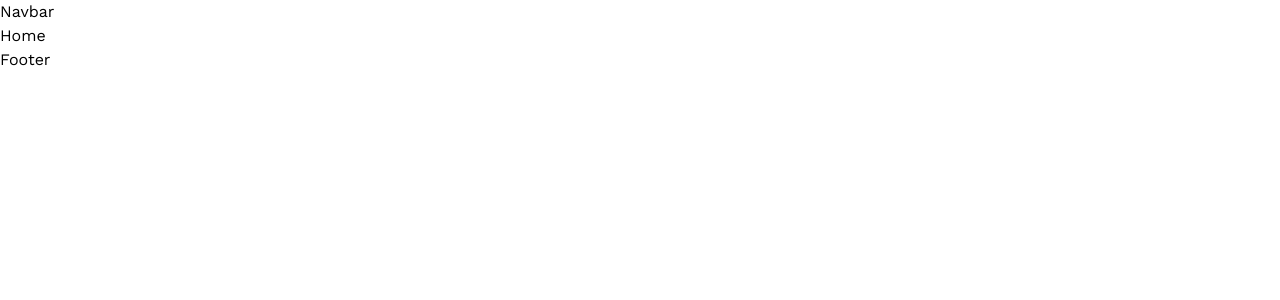
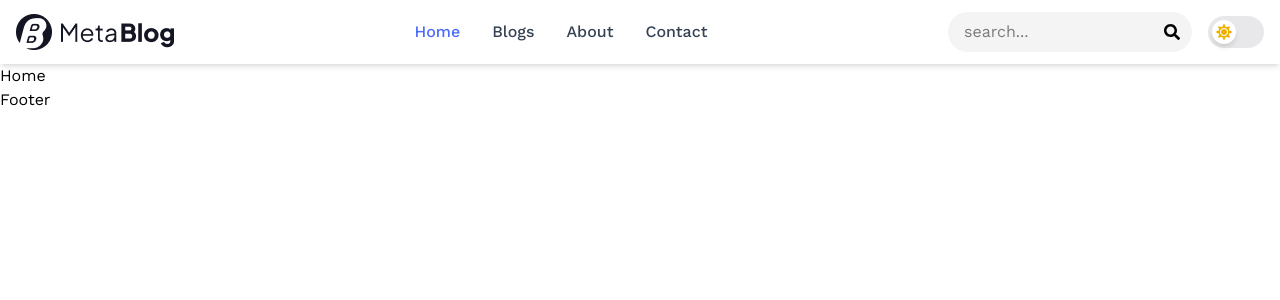
Before and after one commit to Githubshakil/meta-blog-application, a React (Vite) app in the folder frontend/: page / in a window 1280 px wide. Shown: the top 300 px of the page. Built offline with nearby package versions, Linux system fonts and the light colour scheme.

Commit message:
update
create navbar

```diff
--- a/frontend/package.json
+++ b/frontend/package.json
@@ -13,6 +13,7 @@
     "@tailwindcss/vite": "^4.1.18",
     "react": "^19.2.0",
     "react-dom": "^19.2.0",
+    "react-icons": "^5.5.0",
     "react-router": "^7.13.0",
     "tailwindcss": "^4.1.18"
   },
--- a/frontend/src/App.jsx
+++ b/frontend/src/App.jsx
@@ -3,11 +3,14 @@ import { useState } from "react";
 import "./App.css";
 
 import { Outlet } from "react-router";
+import Navbar from "./components/Navbar";
 
 function App() {
   return (
     <>
-    <nav>Navbar</nav>
+    <div>
+      <Navbar />
+    </div>
       <Outlet />
       <footer>Footer</footer>
 
--- /dev/null
+++ b/frontend/src/components/Navbar.jsx
@@ -0,0 +1,92 @@
+import React, { useState } from "react";
+import { NavLink } from "react-router";
+import Search from "./Search";
+import { FaMoon, FaSun } from "react-icons/fa";
+
+
+const Navbar = () => {
+
+
+    // ToDo: use context here instead
+    const [isDarkMode, setIsDarkMode] = useState(false)
+    const toggleDarkMode = () => setIsDarkMode(!isDarkMode)
+  return (
+    <nav className="bg-white shadow-md">
+      {/* desktop menu and mobile button */}
+      <div className="container max-w-7xl mx-auto px-4 py-3 flex justify-between items-center gap-4">
+        {/* logo */}
+        <div>
+          <a href="/">
+            <img src="/logo.png" alt="logo" />
+          </a>
+        </div>
+
+        {/* menu items */}
+        <ul className="md:flex hidden space-x-8 text-gray-700 font-medium">
+          <li>
+            <NavLink
+              to={"/"}
+              className={({ isActive }) =>
+                isActive ? "text-secondary" : "hover:text-secondary"
+              }
+            >
+              Home
+            </NavLink>
+          </li>
+          <li>
+            <NavLink
+              to={"/blogs"}
+              className={({ isActive }) =>
+                isActive ? "text-secondary" : "hover:text-secondary"
+              }
+            >
+              Blogs
+            </NavLink>
+          </li>
+          <li>
+            <NavLink
+              to={"/about"}
+              className={({ isActive }) =>
+                isActive ? "text-secondary" : "hover:text-secondary"
+              }
+            >
+              About
+            </NavLink>
+          </li>
+          <li>
+            <NavLink
+              to={"/contact"}
+              className={({ isActive }) =>
+                isActive ? "text-secondary" : "hover:text-secondary"
+              }
+            >
+              Contact
+            </NavLink>
+          </li>
+        </ul>
+
+        {/*search and color toggle */}
+        <div className="md:flex hidden items-center space-x-4">
+            {/* search box */}
+            <div>
+                <Search />
+            </div>
+                {/* color switcher */}
+            <div onClick={toggleDarkMode} className={`w-14 h-8 flex items-center bg-[#E8E8EA] rounded-full p-1 cursor-pointer transition-colors duration-300 ${isDarkMode ? "justify-end" : "justify-start"}`}>
+               <button onClick={toggleDarkMode} className="w-6 h-6 bg-white rounded-full shadow-md flex items-center justify-center transition-transform duration-300 cursor-pointer">
+                 {
+                    isDarkMode ? <FaMoon className="text-gray-500" /> : <FaSun className="text-yellow-500"  />
+
+                }
+               </button>
+            </div>
+        </div>
+      </div>
+
+      {/* Mobile menu items */}
+      <div className="hidden">Mobile menu items</div>
+    </nav>
+  );
+};
+
+export default Navbar;
--- /dev/null
+++ b/frontend/src/components/Search.jsx
@@ -0,0 +1,21 @@
+import React from "react";
+import { FaSearch } from "react-icons/fa";
+
+const Search = () => {
+  return (
+    <>
+      <div className=" relative">
+        <input
+          type="text"
+          placeholder="search..."
+          className="bg-[#f4f4f5] py-2 pl-4 pr-4 focus:outline-none rounded-full"
+        />
+        <button >
+          <FaSearch className=" absolute right-3 top-3 hover:text-secondary cursor-pointer" />
+        </button>
+      </div>
+    </>
+  );
+};
+
+export default Search;
```
Also changed, not shown: 1 other file (tests, documents, lock files or other folders).
